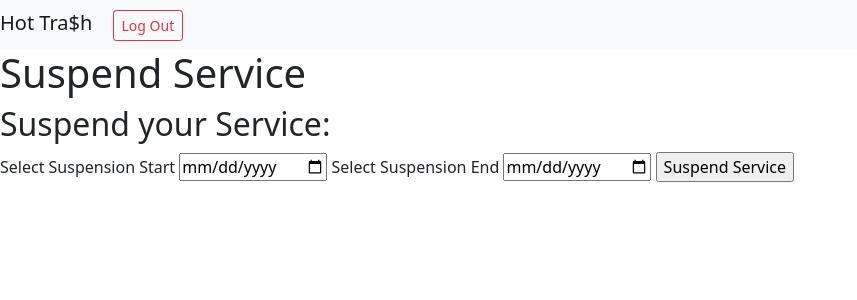
After one commit to megancindric/Django_Trash_Collector, a Django app: page /customers/suspend_service/ in a window 1280 px wide. The commit adds this page. Shown: the top 300 px of the page, without its empty margins (0-857 px from the left). Run offline with Django 3.2, Linux system fonts and the light colour scheme; a user stored in the database is signed in; tables that the repository leaves empty hold one stand-in row (values such as "Sample post").

Commit message:
Adding suspend service fn, template, view

```diff
--- /dev/null
+++ b/trash_collector/customers/templates/customers/suspend_service.html
@@ -0,0 +1,20 @@
+{% extends 'base.html' %}
+
+{% block title %} Suspend Service {% endblock %}
+
+{% block header %} Suspend Service {% endblock %}
+
+{% block content %}
+<h2>Suspend your Service:</h2>
+
+<form action ="{% url 'customers:suspend_service' %}", method="POST">
+    {% csrf_token %}
+    <label for="suspension_start">Select Suspension Start</label>
+    <input type="date" name="suspension_start" id="suspension_start">
+
+    <label for="suspension_end">Select Suspension End</label>
+    <input type="date" name="suspension_end" id="suspension_end">
+
+    <input type="submit" value="Suspend Service">
+</form>
+{% endblock %}
--- a/trash_collector/customers/urls.py
+++ b/trash_collector/customers/urls.py
@@ -14,7 +14,8 @@ urlpatterns = [
     path('create/', views.create, name='create'),
     path('details/', views.details, name='details'),
     path('change_pickup/', views.change_pickup, name='change_pickup'),
-    path('extra_pickup/', views.extra_pickup, name='extra_pickup')
+    path('extra_pickup/', views.extra_pickup, name='extra_pickup'),
+    path('suspend_service/', views.suspend_service, name='suspend_service'),
 
     #Pickup day
     #Suspending service
--- a/trash_collector/customers/views.py
+++ b/trash_collector/customers/views.py
@@ -74,3 +74,20 @@ def extra_pickup(request):
             'single_customer': logged_in_customer
         }
         return render(request, 'customers/extra_pickup.html', context)
+
+def suspend_service(request):
+    logged_in_customer = Customer.objects.get(user=request.user)
+    if request.method == "POST":
+
+
+        #TODO - adding an extra option to DELETE extra pickups? (Could be option on details page?  Separate view?  Idk)
+
+        logged_in_customer.suspension_start = request.POST.get('suspension_start')
+        logged_in_customer.suspension_end = request.POST.get('suspension_end')
+        logged_in_customer.save()
+        return HttpResponseRedirect(reverse('customers:index'))
+    else:
+        context = {
+            'single_customer': logged_in_customer
+        }
+        return render(request, 'customers/suspend_service.html', context)
--- a/trash_collector/templates/base.html
+++ b/trash_collector/templates/base.html
@@ -19,7 +19,7 @@
         <a class="btn btn-outline-success" href="{% url 'customers:details' %}">My Account</a>
         <a class="btn btn-outline-success" href="{% url 'customers:change_pickup' %}">Change Pickup Day</a>
         <a class="btn btn-outline-success" href="{% url 'customers:extra_pickup' %}">Schedule Extra Pickup</a>
-        <p>Suspend service</p>
+        <a class="btn btn-outline-success" href="{% url 'customers:suspend_service' %}">Suspend Your Service</a>
 
     {% elif group.name == "Employees" %}
 
@@ -29,7 +29,7 @@
 
     {% endif %}
   {% endfor %}
-  <p><a href="{% url 'logout' %}">Log Out</a></p>
+  <a class="btn btn-sm btn-outline-danger href="{% url 'logout' %}">Log Out</a>
 {% endif %}
   </div>
 </nav>
```
